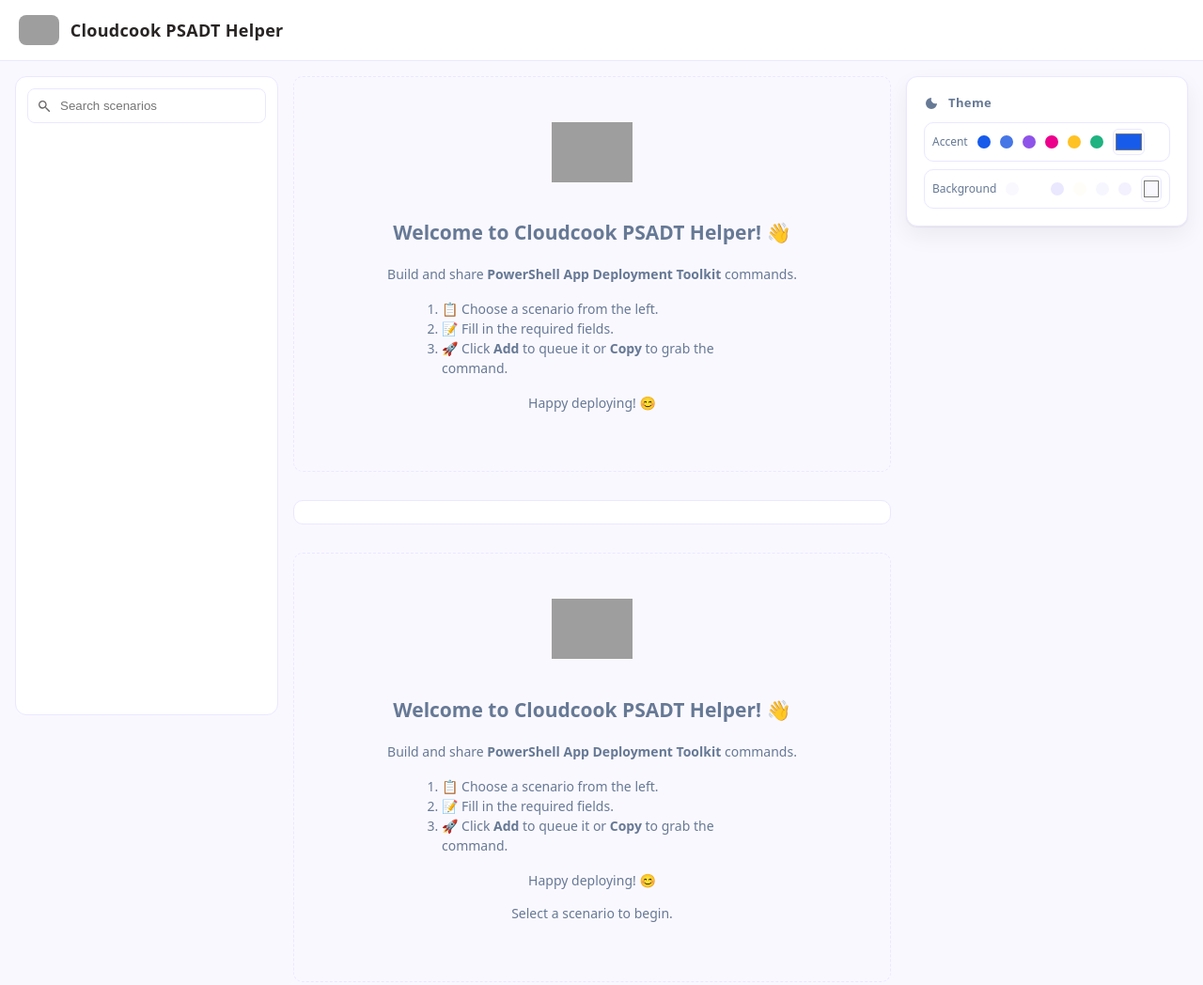
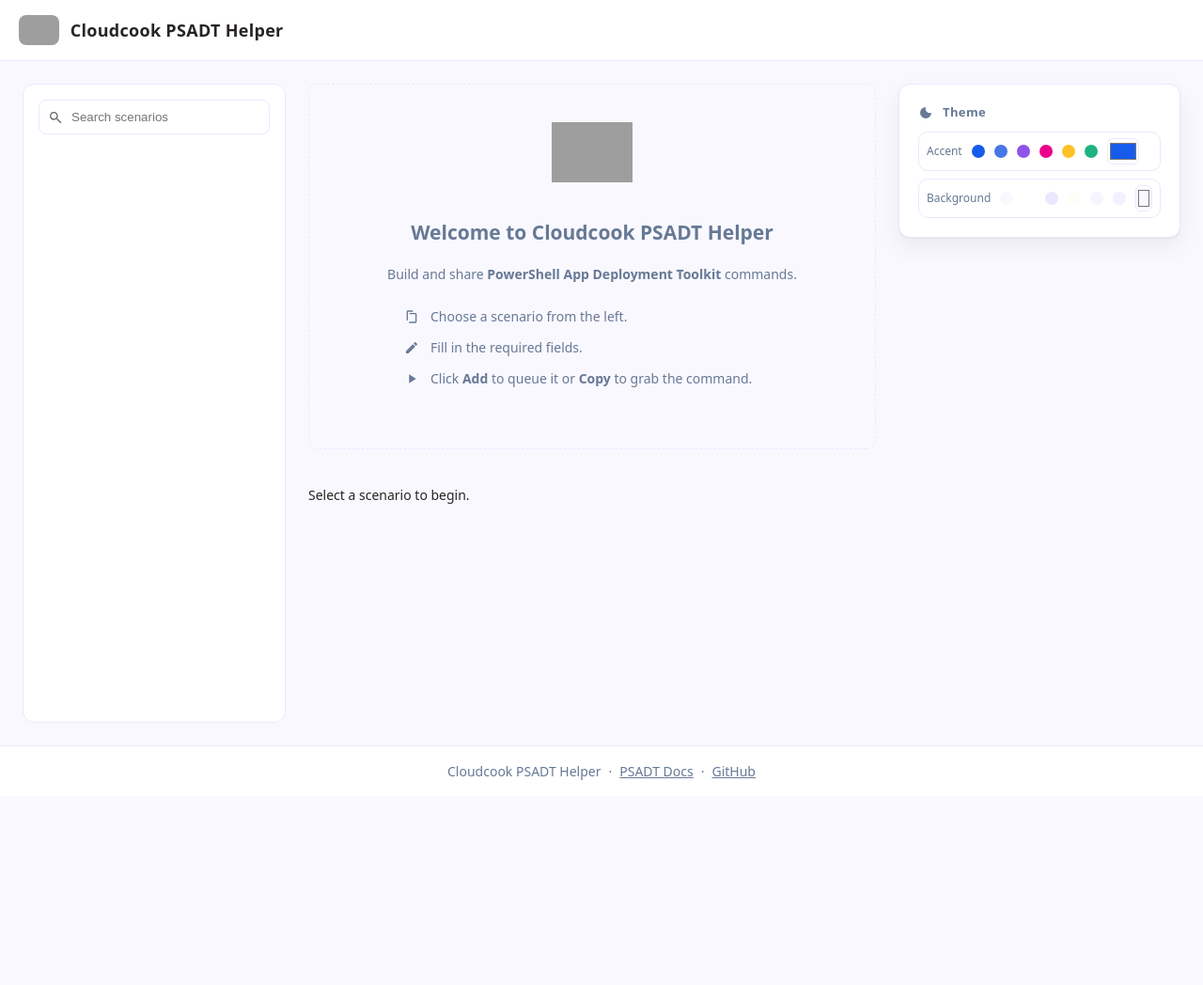
Before and after one commit to CLOUDCOOKCH/psadt-helper, a website built with Vite: page index.html in a window 1280 px wide. Shown: the top 1048 px of the page at 94% size. After the commit the page ends 847 px from the top, so only its background shows below. Built offline with nearby package versions, Linux system fonts and the light colour scheme; grey boxes are pictures that could not be loaded.

Commit message:
refine interface spacing and replace emojis with icons

```diff
--- a/index.html
+++ b/index.html
@@ -15,6 +15,7 @@
       <symbol id="ic-files" viewBox="0 0 24 24"><path fill="currentColor" d="M14 2H6a2 2 0 0 0-2 2v14h2V4h8V2Zm4 4h-8a2 2 0 0 0-2 2v14h10a2 2 0 0 0 2-2V8a2 2 0 0 0-2-2Zm0 14H8V8h10v12Z"/></symbol>
       <symbol id="ic-play" viewBox="0 0 24 24"><path fill="currentColor" d="M8 5v14l11-7L8 5Z"/></symbol>
       <symbol id="ic-download" viewBox="0 0 24 24"><path fill="currentColor" d="M5 20h14v-2H5v2Zm7-18l-5 5h3v6h4V7h3l-5-5Z"/></symbol>
+      <symbol id="ic-edit" viewBox="0 0 24 24"><path fill="currentColor" d="M3 17.25V21h3.75L17.81 9.94l-3.75-3.75L3 17.25ZM20.71 7.04a1.003 1.003 0 0 0 0-1.42l-2.34-2.34a1.003 1.003 0 0 0-1.42 0l-1.83 1.83 3.75 3.75 1.84-1.82Z"/></symbol>
     </svg>
     <header class="app-header">
       <div class="brand">
@@ -35,14 +36,13 @@
       <section class="content">
         <div id="intro" class="intro">
           <img src="assets/cloudcook-logo.png" alt="Cloudcook" class="intro-logo" onerror="this.classList.add('hidden')" />
-          <h2>Welcome to Cloudcook PSADT Helper! 👋</h2>
+          <h2>Welcome to Cloudcook PSADT Helper</h2>
           <p>Build and share <strong>PowerShell App Deployment Toolkit</strong> commands.</p>
-          <ol class="intro-steps">
-            <li>📋 Choose a scenario from the left.</li>
-            <li>📝 Fill in the required fields.</li>
-            <li>🚀 Click <strong>Add</strong> to queue it or <strong>Copy</strong> to grab the command.</li>
-          </ol>
-          <p>Happy deploying! 😊</p>
+          <ul class="intro-steps">
+            <li><svg class="icon"><use href="#ic-files"/></svg><span>Choose a scenario from the left.</span></li>
+            <li><svg class="icon"><use href="#ic-edit"/></svg><span>Fill in the required fields.</span></li>
+            <li><svg class="icon"><use href="#ic-play"/></svg><span>Click <strong>Add</strong> to queue it or <strong>Copy</strong> to grab the command.</span></li>
+          </ul>
         </div>
         <div id="scenario-details" class="card hidden"></div>
         <div id="output" class="card hidden">
@@ -64,20 +64,7 @@
             </div>
           </div>
           <pre id="script-commands" class="code"></pre>
-            <button id="copy-script-btn" class="btn"><svg class="icon"><use href="#ic-copy"/></svg><span>Copy Script</span></button>
-          </div>
-          <pre id="script-commands" class="code"></pre>
         </div>
-        <div id="intro" class="intro">
-          <img src="assets/cloudcook-logo.png" alt="Cloudcook" class="intro-logo" onerror="this.classList.add('hidden')" />
-          <h2>Welcome to Cloudcook PSADT Helper! 👋</h2>
-          <p>Build and share <strong>PowerShell App Deployment Toolkit</strong> commands.</p>
-          <ol class="intro-steps">
-            <li>📋 Choose a scenario from the left.</li>
-            <li>📝 Fill in the required fields.</li>
-            <li>🚀 Click <strong>Add</strong> to queue it or <strong>Copy</strong> to grab the command.</li>
-          </ol>
-          <p>Happy deploying! 😊</p>
         <div id="empty" class="empty">
           <p>Select a scenario to begin.</p>
         </div>
--- a/styles.css
+++ b/styles.css
@@ -51,9 +51,9 @@
 .swatch{width:18px;height:18px;border-radius:50%;border:2px solid #ffffff;background:var(--c);cursor:pointer;padding:0}
 .swatch:focus{outline:3px solid color-mix(in oklab, var(--c) 40%, transparent)}
 
-.layout{display:grid;gap:16px;padding:16px}
-.layout-3{grid-template-columns:280px 1fr 300px}
-.sidebar{background:var(--panel);border:1px solid var(--border);border-radius:var(--radius);padding:12px;height:calc(100vh - 120px);overflow:auto}
+  .layout{display:grid;gap:24px;padding:24px}
+  .layout-3{grid-template-columns:280px 1fr 300px}
+  .sidebar{background:var(--panel);border:1px solid var(--border);border-radius:var(--radius);padding:16px;height:calc(100vh - 120px);overflow:auto}
 .tools{
   background:transparent;border:none;border-radius:10px;padding:0;display:flex;flex-direction:column;gap:16px;
 }
@@ -66,12 +66,13 @@
 .scenario-name{display:block;font-weight:600}
 .scenario-desc{display:block;color:var(--muted);font-size:12px}
 
-.content{display:flex;flex-direction:column;gap:16px}
-.card{background:var(--panel);border:1px solid var(--border);border-radius:var(--radius);padding:18px;box-shadow: var(--shadow)}
+  .content{display:flex;flex-direction:column;gap:24px}
+  .card{background:var(--panel);border:1px solid var(--border);border-radius:var(--radius);padding:20px;box-shadow: var(--shadow)}
 .hidden{display:none}
-.intro{color:var(--muted);text-align:center;padding:48px;border:1px dashed var(--border);border-radius:10px}
-.intro-logo{height:64px;width:auto;margin-bottom:16px}
-.intro-steps{max-width:400px;margin:16px auto;text-align:left}
+  .intro{color:var(--muted);text-align:center;padding:40px;border:1px dashed var(--border);border-radius:10px}
+  .intro-logo{height:64px;width:auto;margin-bottom:16px}
+  .intro-steps{list-style:none;padding:0;max-width:400px;margin:24px auto;text-align:left;display:flex;flex-direction:column;gap:12px}
+  .intro-steps li{display:flex;align-items:center;gap:12px}
 
 .form{display:grid;grid-template-columns:1fr 1fr;gap:14px}
 .form .field{display:flex;flex-direction:column;gap:6px}
@@ -85,7 +86,7 @@
 .output-title{color:var(--muted)}
 .code{background:#ffffff;border:1px solid var(--border);border-radius:10px;padding:12px;white-space:pre-wrap}
 
-.btn{display:inline-flex;align-items:center;gap:10px;background:#ffffff;color:var(--text);border:1px solid var(--border);border-radius:12px;padding:10px 12px;cursor:pointer;font-weight:600;letter-spacing:.2px;transition:background .2s ease,border-color .2s ease,transform .02s ease, box-shadow .2s ease}
+  .btn{display:inline-flex;align-items:center;gap:10px;background:#ffffff;color:var(--text);border:1px solid var(--border);border-radius:12px;padding:8px 12px;cursor:pointer;font-weight:600;letter-spacing:.2px;transition:background .2s ease,border-color .2s ease,transform .02s ease, box-shadow .2s ease}
 .btn:hover{background:#F6F6FF;border-color:#DAD8FF;box-shadow:0 6px 24px rgba(23,91,235,.08)}
 .btn:active{transform:translateY(1px)}
 .btn-primary{background:var(--accent);color:var(--accent-contrast);border-color:transparent}
```
